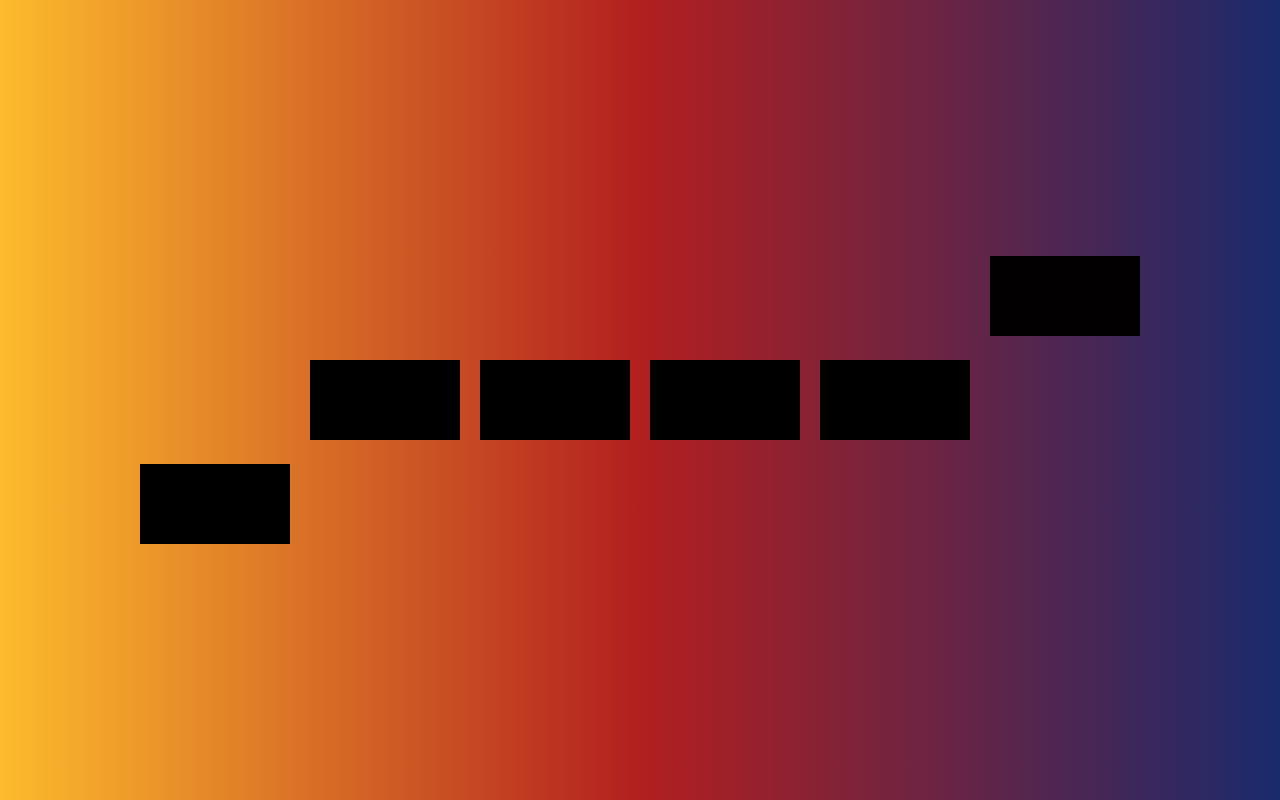
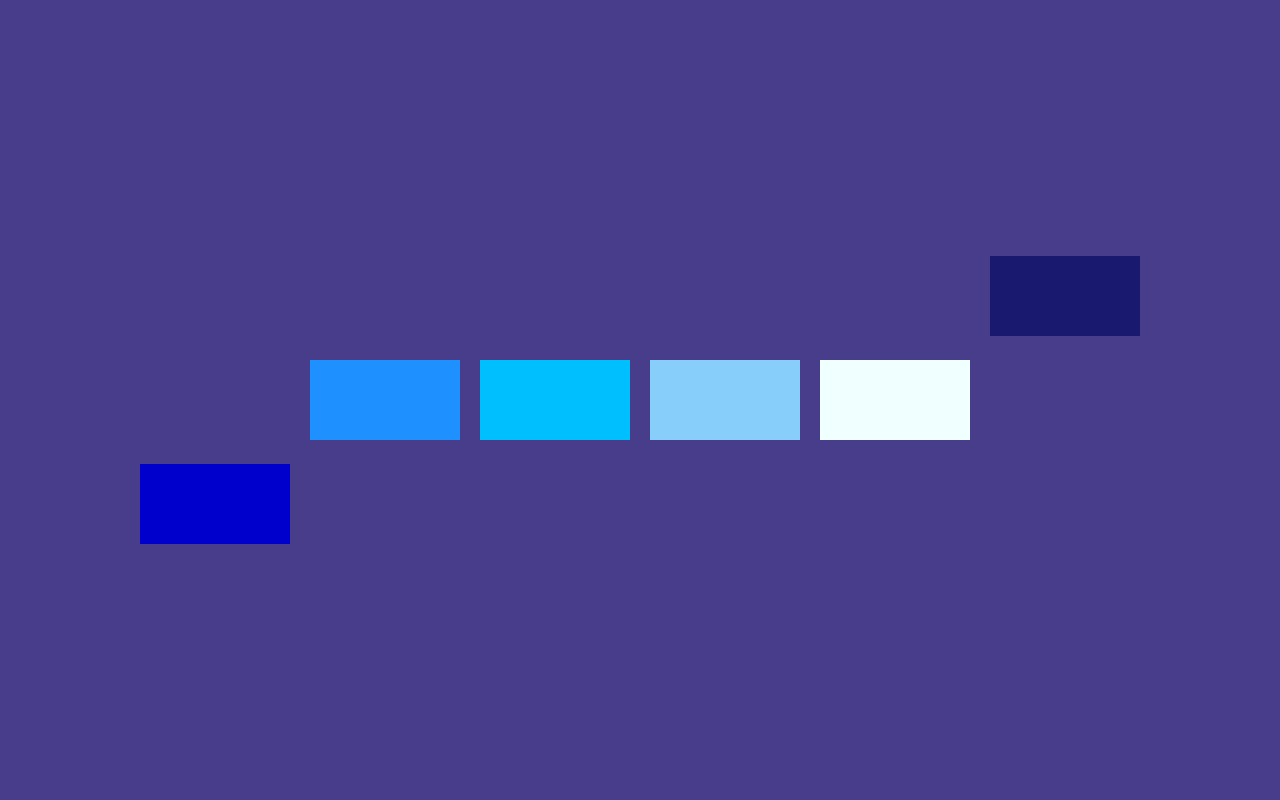
Before and after one commit to Kavishka-Prabashara/Assignment-08, a plain HTML site: page pages/task02.html in a window 1280 px wide. Drawn offline with Linux system fonts and the light colour scheme.

Commit message:
Added script and Updated css

```diff
--- a/pages/task02.html
+++ b/pages/task02.html
@@ -6,7 +6,7 @@
     <link rel="stylesheet" href="/style/normalize.css">
     <style>
         body {
-            background: linear-gradient(to right, #fdbb2d, #b21f1f, #1a2a6c); /* W3C, IE 10+/ Edge, Firefox 16+, Chrome 26+, Opera 12+, Safari 7+ */
+            background: #483D8B;
         }
         #container {
             width: 100vw;
@@ -50,7 +50,19 @@
         </div>
     <script src="/lib/jquery.js"></script>
     <script>
+        let colors=["#191970","#0000CD","#1E90FF","#00BFFF","#87CEFA","#F0FFFF"];
 
+
+        let divArray=document.querySelector("#container").children;
+
+        setInterval(function () {
+
+            for (let i = 0; i < divArray.length; i++) {
+                divArray[i].style.backgroundColor=colors[i];
+            }
+            colors.unshift(colors[5]);
+            colors.pop();
+        },800);
     </script>
     </body>
 </html>
```
